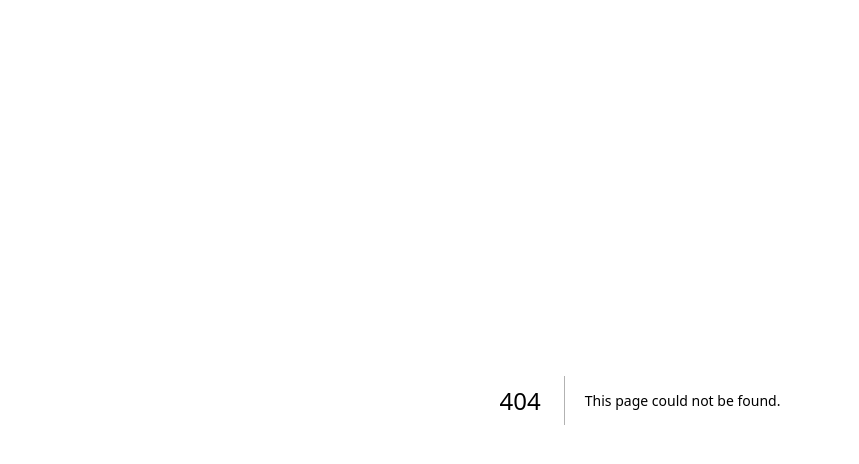
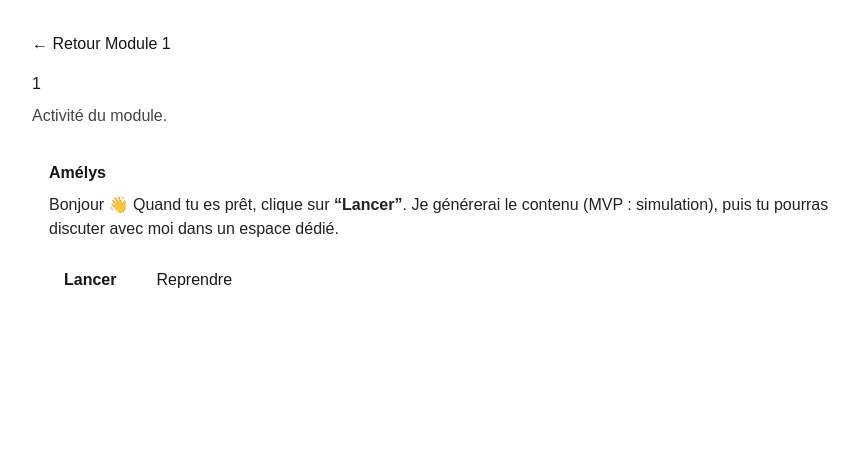
Before and after one commit to d2me-89/amelys-aws-mvp, a Next.js app: page /app/matieres/introduction-au-droit/modules/module-01-definition-et-caracteres-du-droit/1 in a window 1280 px wide. Before the commit this address had no page. Shown: the top 464 px of the page, without its empty margins (0-859 px from the left). Built offline with nearby package versions, Linux system fonts and the light colour scheme.

Commit message:
add prompt landing page

```diff
--- /dev/null
+++ b/app/(platform)/app/matieres/introduction-au-droit/modules/module-01-definition-et-caracteres-du-droit/[promptSlug]/page.tsx
@@ -0,0 +1,107 @@
+import Link from "next/link";
+
+const moduleSlug = "module-01-definition-et-caracteres-du-droit";
+
+function titleFromSlug(slug: string) {
+  if (slug.startsWith("cours-")) return `Cours ${slug.split("-")[1]}`;
+  if (slug === "points-cles") return "Points-clés";
+  if (slug === "faq") return "FAQ";
+  if (slug.startsWith("cas-pratique-")) return `Cas pratique ${slug.split("-")[2]}`;
+  if (slug.startsWith("commentaire-")) return `Commentaire ${slug.split("-")[1]}`;
+  if (slug.startsWith("dissertation-")) return `Dissertation ${slug.split("-")[1]}`;
+  if (slug === "note-de-synthese") return "Note de synthèse";
+  if (slug === "td") return "TD";
+  return slug;
+}
+
+function introFromSlug(slug: string) {
+  if (slug.startsWith("cours-"))
+    return "Je te présente la leçon, puis tu peux lancer la génération du cours. Ensuite, on discute et je t’aide à réviser.";
+  if (slug === "points-cles")
+    return "On va extraire l’essentiel à retenir sous forme de points-clés, puis tu pourras me poser toutes tes questions.";
+  if (slug === "faq")
+    return "Pose-moi tes questions fréquentes : je réponds clairement, avec méthode et exemples.";
+  if (slug.startsWith("cas-pratique-"))
+    return "Je te propose un cas pratique. Tu peux tenter une réponse, puis je corrige et j’explique la méthode.";
+  if (slug.startsWith("commentaire-"))
+    return "On travaille la méthode du commentaire : problématique, plan, rédaction et points d’attention.";
+  if (slug.startsWith("dissertation-"))
+    return "On travaille la dissertation : analyse du sujet, problématique, plan, puis rédaction guidée.";
+  if (slug === "note-de-synthese")
+    return "On s’entraîne à la note de synthèse : méthode, organisation, reformulation et neutralité.";
+  if (slug === "td")
+    return "On fait un TD guidé : questions, corrections, et explications.";
+  return "Activité du module.";
+}
+
+export default function PromptLandingPage({
+  params,
+}: {
+  params: { promptSlug: string };
+}) {
+  const { promptSlug } = params;
+  const title = titleFromSlug(promptSlug);
+  const intro = introFromSlug(promptSlug);
+
+  // MVP : conversationId déterministe (plus tard: vrai ID stocké)
+  const conversationId = `intro-droit-${moduleSlug}-${promptSlug}`;
+
+  return (
+    <main style={{ padding: "2rem", fontFamily: "sans-serif", maxWidth: 900 }}>
+      <div style={{ marginBottom: "1rem" }}>
+        <Link href={`/app/matieres/introduction-au-droit/modules/${moduleSlug}`}>
+          ← Retour Module 1
+        </Link>
+      </div>
+
+      <h1 style={{ marginBottom: 8 }}>{title}</h1>
+      <p style={{ marginTop: 0, opacity: 0.8 }}>{intro}</p>
+
+      <div
+        style={{
+          border: "1px solid rgba(255,255,255,0.15)",
+          borderRadius: 14,
+          padding: 16,
+          marginTop: 16,
+        }}
+      >
+        <div style={{ fontWeight: 700, marginBottom: 8 }}>Amélys</div>
+        <div style={{ opacity: 0.95 }}>
+          Bonjour 👋 Quand tu es prêt, clique sur <b>“Lancer”</b>. Je générerai le contenu
+          (MVP : simulation), puis tu pourras discuter avec moi dans un espace dédié.
+        </div>
+
+        <div style={{ display: "flex", gap: 10, marginTop: 16 }}>
+          <Link
+            href={`/app/c/${conversationId}`}
+            style={{
+              display: "inline-block",
+              borderRadius: 12,
+              padding: "10px 14px",
+              border: "1px solid rgba(255,255,255,0.25)",
+              textDecoration: "none",
+              color: "inherit",
+              fontWeight: 700,
+            }}
+          >
+            Lancer
+          </Link>
+
+          <Link
+            href={`/app/c/${conversationId}`}
+            style={{
+              display: "inline-block",
+              borderRadius: 12,
+              padding: "10px 14px",
+              border: "1px solid rgba(255,255,255,0.15)",
+              textDecoration: "none",
+              color: "inherit",
+            }}
+          >
+            Reprendre
+          </Link>
+        </div>
+      </div>
+    </main>
+  );
+}
```
